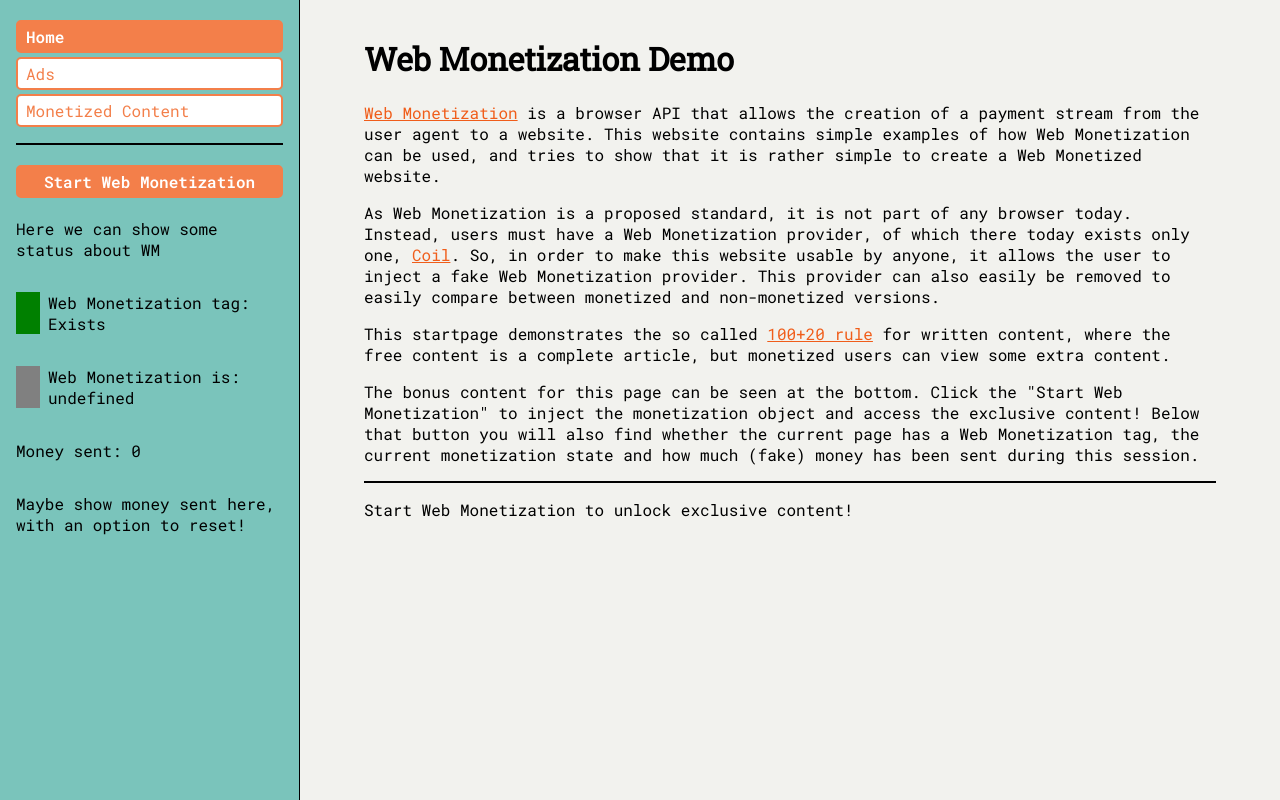
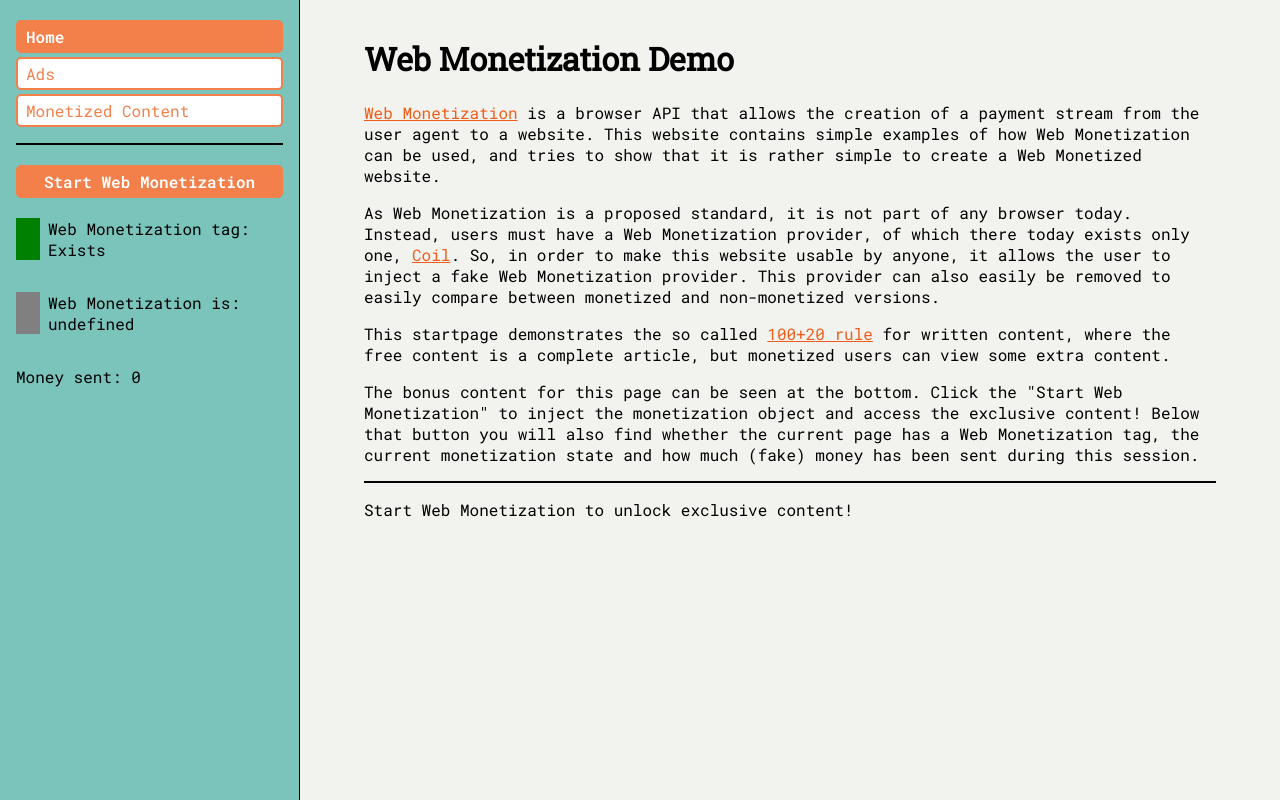
Before and after one commit to Doverstav/kitscon202, a React (Create React App) app: page / in a window 1280 px wide. Built offline with nearby package versions, Linux system fonts and the light colour scheme.

Commit message:
Remove placeholder text in WMSpoofer

```diff
--- a/src/components/WebMonetizationSpoofer/WebMonetizationSpoofer.js
+++ b/src/components/WebMonetizationSpoofer/WebMonetizationSpoofer.js
@@ -199,7 +199,6 @@ export default function WebMonetizationSpoofer(props) {
         text={`${!wmStatus ? "Start" : "Stop"} Web Monetization`}
         active={!wmStatus}
       />
-      <p>Here we can show some status about WM</p>
       <p className="WMSpoofer-border" ref={WMTagElement}>
         Web Monetization tag: {isWebMonetized ? "Exists" : "Does not exist"}
       </p>
@@ -209,7 +208,6 @@ export default function WebMonetizationSpoofer(props) {
       <p>
         Money sent: <span ref={moneyCounter}>{totalMoneySent}</span>
       </p>
-      <p>Maybe show money sent here, with an option to reset!</p>
     </div>
   );
 }
```
